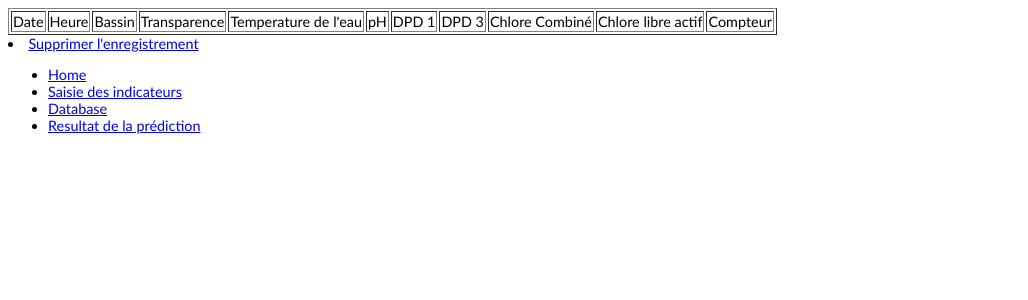
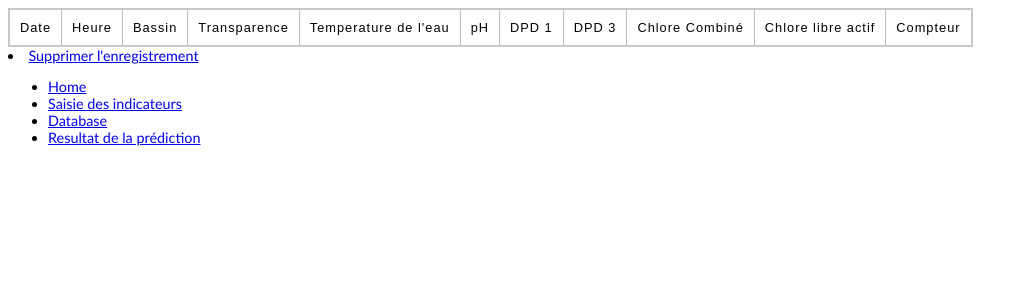
Before and after one commit to ass007-mouele/projetclient, a Flask app: page /donnees in a window 1280 px wide. Shown: the top 300 px of the page, without its empty margins (0-1028 px from the left). Run offline with Flask 2, Linux system fonts and the light colour scheme; data that the repository does not hold is empty; parts of the project's set-up code (start-up, migrations or seed data) failed here and were passed over; some libraries are stand-ins or nearby versions.

Commit message:
Update moncss9.css

```diff
--- a/static/css/moncss9.css
+++ b/static/css/moncss9.css
@@ -52,3 +52,39 @@ input[type=submit]{
  box-shadow:1px 1px 1px #FFFFFF;
  cursor:pointer;
  }
+
+td,
+th {
+    border: 1px solid rgb(190, 190, 190);
+    padding: 10px;
+}
+
+td {
+    text-align: center;
+}
+
+tr:nth-child(even) {
+    background-color: #eee;
+}
+
+th[scope="col"] {
+    background-color: #696969;
+    color: #fff;
+}
+
+th[scope="row"] {
+    background-color: #d7d9f2;
+}
+
+caption {
+    padding: 10px;
+    caption-side: bottom;
+}
+
+table {
+    border-collapse: collapse;
+    border: 2px solid rgb(200, 200, 200);
+    letter-spacing: 1px;
+    font-family: sans-serif;
+    font-size: .8rem;
+}
```
